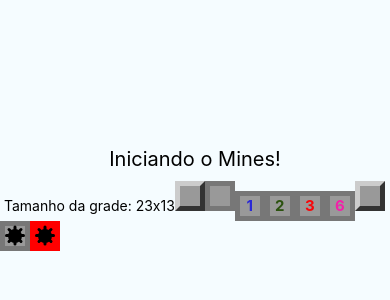
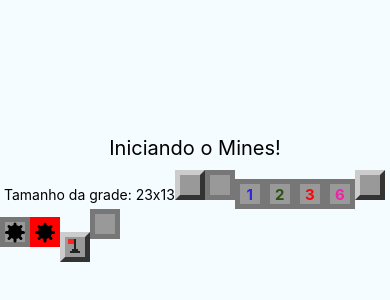
Before and after one commit to vitoriamj/campo-minado, a React Native app: screen / in a window 390 px wide. Shown: the part 228-528 px from the top of the page. Built offline with nearby package versions, Linux system fonts and the light colour scheme.

Commit message:
Criado o component Flag

```diff
--- a/App.js
+++ b/App.js
@@ -20,6 +20,8 @@ export default class App extends Component {
           <Field mined />
           <Field mined opened />
           <Field mined opened exploded />
+          <Field flagged />
+          <Field flagged opened />
         </Text>
       </View>
     );
--- a/src/components/Field.js
+++ b/src/components/Field.js
@@ -2,14 +2,16 @@ import React from 'react'; //sempre que tiver JSX tem que ter React
 import {View, StyleSheet, Text} from 'react-native';
 import params from '../params';
 import Mine from './Mine';
+import Flag from './Flag';
 
 export default props => {
-  const {mined, opened, nearMines, exploded} = props;
+  const {mined, opened, nearMines, exploded, flagged} = props;
 
   const styleField = [styles.field];
   if (opened) styleField.push(styles.opened);
   if (exploded) styleField.push(styles.exploded);
-  if (styleField.length === 1) styleField.push(styles.regular);
+  if (flagged) styleField.push(styles.flagged);
+  if (!opened && !exploded) styleField.push(styles.regular);
 
   // cálculo de quantas minas estão presentes dentro da propriedade nearMines
   let color = null;
@@ -28,6 +30,7 @@ export default props => {
         false // se não obedecer as condições, retorna falso e não renderiza nada
       )}
       {mined && opened ? <Mine /> : false}
+      {flagged && !opened ? <Flag /> : false}
     </View>
   );
 };
@@ -59,4 +62,5 @@ const styles = StyleSheet.create({
     backgroundColor: 'red',
     borderColor: 'red',
   },
+  flagged: {},
 });
--- a/src/components/Flag.js
+++ b/src/components/Flag.js
@@ -0,0 +1,49 @@
+import React from 'react';
+import {View, StyleSheet} from 'react-native';
+
+export default props => {
+  return (
+    <View style={styles.container}>
+      <View style={styles.flagpole} />
+      <View style={styles.flag} />
+      <View style={styles.base1} />
+      <View style={styles.base2} />
+    </View>
+  );
+};
+
+const styles = StyleSheet.create({
+  container: {
+    marginTop: 2,
+  },
+  flagpole: {
+    position: 'absolute',
+    height: 14,
+    width: 2,
+    backgroundColor: '#222',
+    marginLeft: 9,
+  },
+  flag: {
+    position: 'absolute',
+    height: 5,
+    width: 6,
+    backgroundColor: '#F22',
+    marginLeft: 3,
+  },
+  base1: {
+    position: 'absolute',
+    height: 2,
+    width: 6,
+    backgroundColor: '#222',
+    marginLeft: 7,
+    marginTop: 10,
+  },
+  base2: {
+    position: 'absolute',
+    height: 2,
+    width: 10,
+    backgroundColor: '#222',
+    marginLeft: 5,
+    marginTop: 12,
+  },
+});
```
